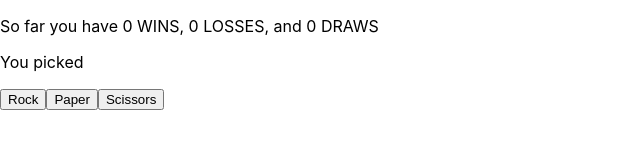
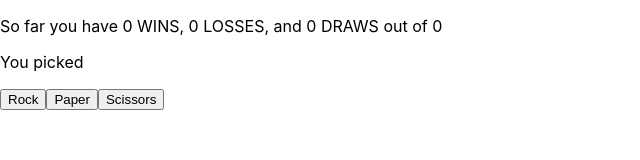
Before and after one commit to bcarrol2/rpsg, a React (Create React App) app in the folder rock_paper_scissors/: page / in a window 1280 px wide. Shown: the top 160 px of the page, without its empty margins (0-640 px from the left). Built offline with nearby package versions, Linux system fonts and the light colour scheme.

Commit message:
letsPlay function created for running the game

```diff
--- a/rock_paper_scissors/src/App.js
+++ b/rock_paper_scissors/src/App.js
@@ -1,21 +1,28 @@
 import React, { useState } from 'react';
 import './App.css';
 
+
 function App() {
+
+  const letsPlay = (e) => {
+    setPlayerChoice(e.target.value)
+  }
+
   const [wins, setWins] = useState(0);
   const [losses, setLosses] = useState(0);
   const [draws, setDraws] = useState(0);
+  const [games, setGames] = useState(0);
 
   const [playerChoice, setPlayerChoice] = useState('');
   const [computerChoice, setComputerChoice] = useState('');
 
   return (
     <div className="main">
-      <p>So far you have {wins} WINS, {losses} LOSSES, and {draws} DRAWS</p>
+      <p>So far you have {wins} WINS, {losses} LOSSES, and {draws} DRAWS out of {games}</p>
       <p>You picked {playerChoice} </p>
-      <button onClick={() => setPlayerChoice('Rock')}>Rock</button>
-      <button onClick={() => setPlayerChoice('Paper')}>Paper</button>
-      <button onClick={() => setPlayerChoice('Scissors')}>Scissors</button>
+      <button name="Rock" value="Rock" onClick={letsPlay}>Rock</button>
+      <button name="Paper" value="Paper" onClick={letsPlay}>Paper</button>
+      <button name="Scissors" value="Scissors" onClick={letsPlay}>Scissors</button>
     </div>
   );
 }
```
